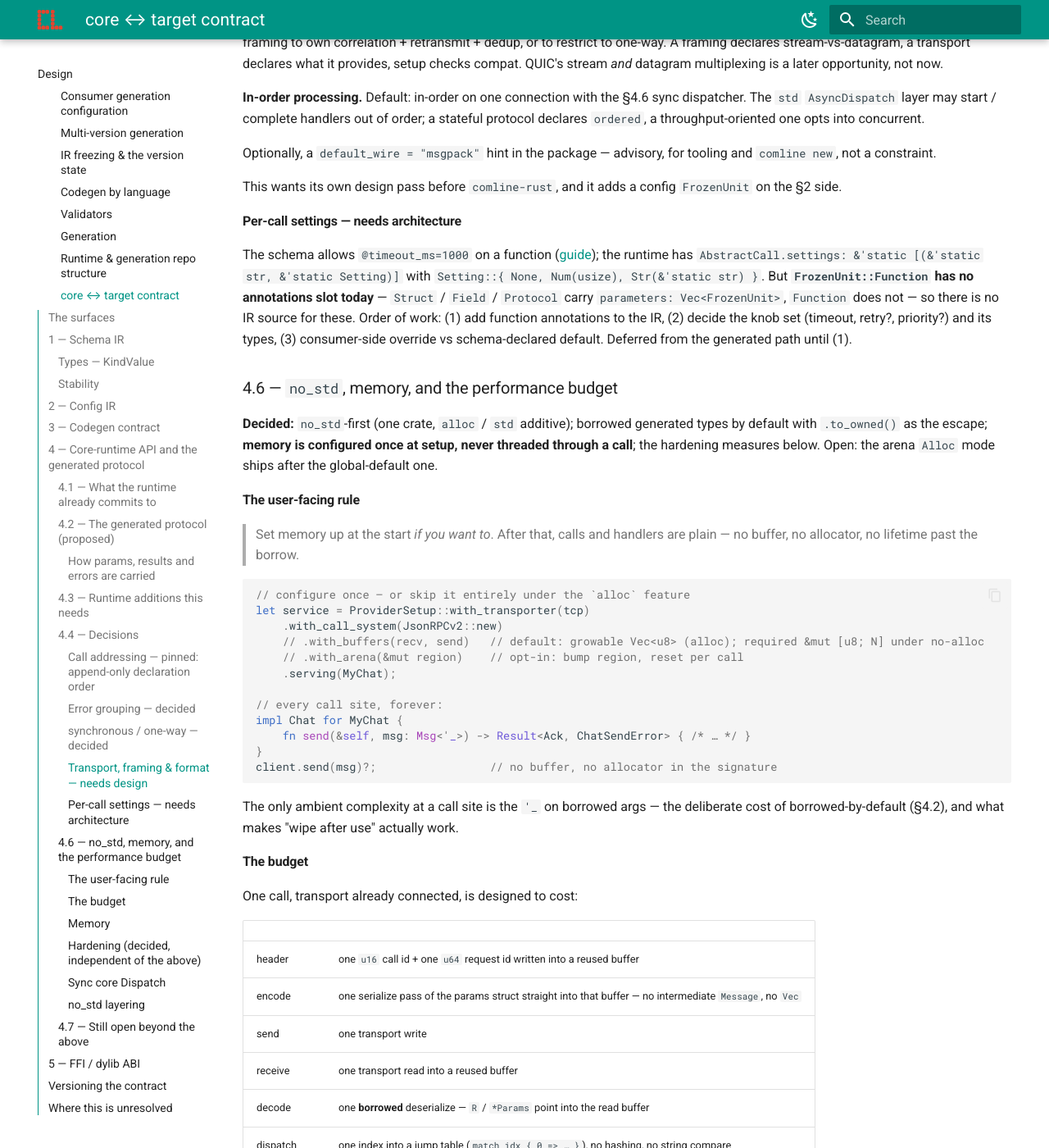
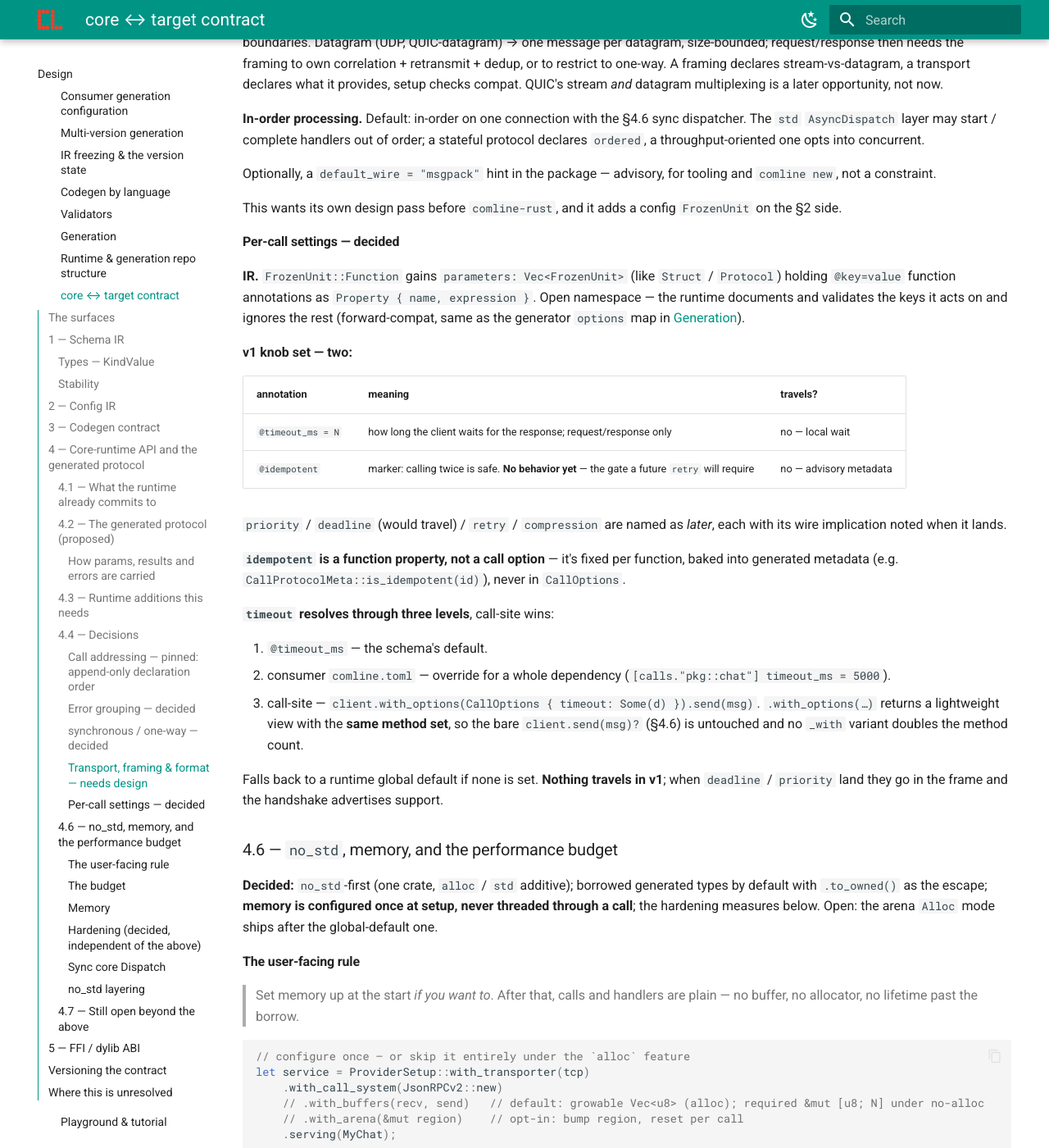
Before and after one commit to ComlineProject/docs, an MkDocs documentation site: the page built from docs/docs/design/core-target-contract.md, in a window 1280 px wide and 1400 px high, scrolled down 9779 px. Shown: the whole window at 82% size. Built offline with MkDocs 1.6.1 and Material for MkDocs 9.7.7, drawn with Linux system fonts in a browser that asks for light colours; the version menu is left out; some of the changed text lies outside the part shown.

Commit message:
docs(design): decide per-call settings; surface 4 decisions all made
Function.parameters: Vec<FrozenUnit> holds @key=value annotations (Property).
v1 knobs: @timeout_ms (local wait, request/response only) and @idempotent (a
marker, no behavior yet - the gate a future retry needs). idempotent is a
function property in generated metadata, not a CallOptions field. timeout
resolves schema default -> consumer comline.toml -> call-site
.with_options(CallOptions{timeout}) (a view with the same method set, so the
bare client.send(msg)? is untouched). Nothing travels in v1. Status +
unresolved list reflect that every 4.4 decision is now made - only wire-level
formats and implementation remain.

```diff
--- a/docs/docs/design/core-target-contract.md
+++ b/docs/docs/design/core-target-contract.md
@@ -4,9 +4,10 @@ Status: **draft** — surfaces 1–3 (schema IR, config IR, codegen contract) ar
 solid and ready to build a `code` generator on; surface 4 (runtime API +
 generated protocol) has a worked design in §4 — `no_std`-first, borrowed
 generated types, memory configured once at setup, a zero-alloc call budget and a
-hardening baseline (§4.6), call addressing, error grouping and `synchronous` /
-one-way (§4.4) decided; transport / framing / format and per-call settings
-(§4.4) still open · Affects
+hardening baseline (§4.6), and every §4.4 decision (call addressing, error
+grouping, `synchronous` / one-way, transport / framing / format, per-call
+settings) made — only wire-level formats and the runtime implementation remain ·
+Affects
 `ComlineProject/core`, `ComlineProject/generation`, `ComlineProject/runtime`,
 `ComlineProject/comline-<lang>`, `ComlineProject/cli`
 
@@ -51,7 +52,8 @@ The variants a generator will actually match on:
 - `Function { docstring, name, synchronous, arguments, _return, throws, span }`
   — `arguments` are `FrozenArgument { name, kind, span }`, `_return` is
   `Option<KindValue>` (`None` ⟹ one-way, §4.4). Slated: drop `synchronous`;
-  `throws` becomes `Vec<u16>` (schema-global error ordinals) at freeze (§4.4)
+  `throws` becomes `Vec<u16>` (schema-global error ordinals) at freeze; add
+  `parameters: Vec<FrozenUnit>` for `@key=value` annotations (§4.4)
 - `Error { docstring, parameters, name, message, fields }`
 - `Constant { docstring, name, kind_value, span }`
 - `Validator`, `ValidatorRef`, `ExpressionBlock`, `Assert`, `Settings` — the
@@ -444,17 +446,41 @@ tooling and `comline new`, not a constraint.
 This wants its own design pass before `comline-rust`, and it adds a config
 `FrozenUnit` on the §2 side.
 
-#### Per-call settings — needs architecture
+#### Per-call settings — **decided**
 
-The schema allows `@timeout_ms=1000` on a function
-([guide](../guide/idl/protocol.md)); the runtime has
-`AbstractCall.settings: &'static [(&'static str, &'static Setting)]` with
-`Setting::{ None, Num(usize), Str(&'static str) }`. But **`FrozenUnit::Function`
-has no annotations slot today** — `Struct` / `Field` / `Protocol` carry
-`parameters: Vec<FrozenUnit>`, `Function` does not — so there is no IR source for
-these. Order of work: (1) add function annotations to the IR, (2) decide the
-knob set (timeout, retry?, priority?) and its types, (3) consumer-side override
-vs schema-declared default. Deferred from the generated path until (1).
+**IR.** `FrozenUnit::Function` gains `parameters: Vec<FrozenUnit>` (like
+`Struct` / `Protocol`) holding `@key=value` function annotations as
+`Property { name, expression }`. Open namespace — the runtime documents and
+validates the keys it acts on and ignores the rest (forward-compat, same as the
+generator `options` map in [Generation](generation.md#language-version-dialect)).
+
+**v1 knob set — two:**
+
+| annotation | meaning | travels? |
+|---|---|---|
+| `@timeout_ms = N` | how long the client waits for the response; request/response only | no — local wait |
+| `@idempotent` | marker: calling twice is safe. **No behavior yet** — the gate a future `retry` will require | no — advisory metadata |
+
+`priority` / `deadline` (would travel) / `retry` / `compression` are named as
+*later*, each with its wire implication noted when it lands.
+
+**`idempotent` is a function property, not a call option** — it's fixed per
+function, baked into generated metadata (e.g. `CallProtocolMeta::is_idempotent(id)`),
+never in `CallOptions`.
+
+**`timeout` resolves through three levels**, call-site wins:
+
+1. `@timeout_ms` — the schema's default.
+2. consumer `comline.toml` — override for a whole dependency
+   (`[calls."pkg::chat"] timeout_ms = 5000`).
+3. call-site — `client.with_options(CallOptions { timeout: Some(d) }).send(msg)`.
+   `.with_options(…)` returns a lightweight view with the **same method set**, so
+   the bare `client.send(msg)?` (§4.6) is untouched and no `_with` variant
+   doubles the method count.
+
+Falls back to a runtime global default if none is set. **Nothing travels in
+v1**; when `deadline` / `priority` land they go in the frame and the handshake
+advertises support.
 
 ### 4.6 — `no_std`, memory, and the performance budget
 
@@ -617,17 +643,17 @@ Git revs, so there is no semver gate — the discipline is:
 ## Where this is unresolved
 
 Surfaces 1–3 are ready to build a `code` generator on now (`comline-typescript`,
-rollout step 4). The live design work is all in **surface 4**:
+rollout step 4). Surface 4's design decisions are **all made** (§4.4 + §4.6);
+what remains is below the decision line:
 
-- §4.4 — transport / framing / format (the `WireFormat` axis + schema-declared
-  requirements + the connection handshake) and per-call settings — each needs a
-  decision before `comline-rust`, step 5. Call addressing, error grouping and
-  `synchronous` / one-way are decided.
-- §4.6 — decided (`no_std`-first, borrowed-default, memory-set-up-once, the
-  hardening trio); the runtime doesn't implement it yet, and the arena `Alloc`
-  mode is a follow-on after the global default.
-- §4.7 — the per-language-runtime seam, streaming.
-- §5 — the FFI ABI, parked with G2c.
+- **§4.4** — the design is settled. Open at the wire level: the concrete
+  `WireFormat` / framing trait signatures, the handshake frame layout, and the
+  IR changes the decisions imply (`Function.parameters`, `throws: Vec<u16>`,
+  `KindValue::Unit`, drop `synchronous`, the transport-requirements config unit).
+- **§4.6** — decided; not yet implemented. The arena `Alloc` mode is a follow-on
+  after the global default.
+- **§4.7** — the per-language-runtime seam, streaming — deliberately later.
+- **§5** — the FFI ABI, parked with G2c.
 
 Smaller, outside surface 4: float primitives are commented out in `core`
 (surface 1); whether the schema IR gets an explicit `FrozenUnit::IrVersion`
```
